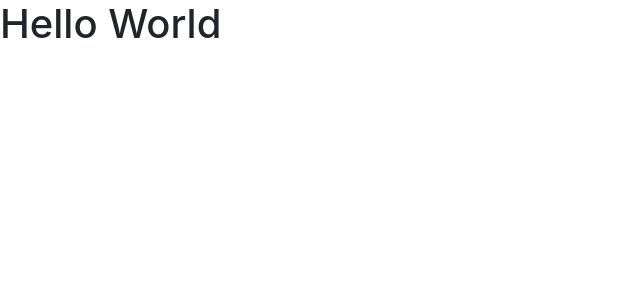
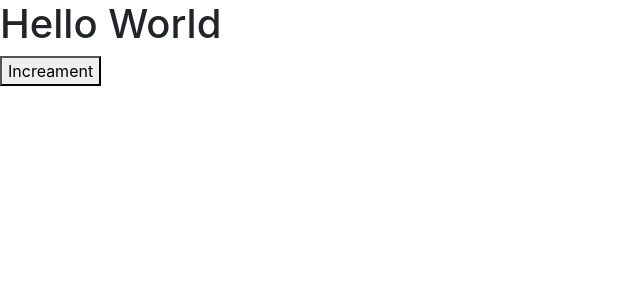
Before and after one commit to Jola-1/reactProjects, a React (Create React App) app in the folder counter-app/: page / in a window 1280 px wide. Shown: the top 300 px of the page, without its empty margins (0-640 px from the left). Built offline with nearby package versions, Linux system fonts and the light colour scheme.

Commit message:
adding button

```diff
--- a/counter-app/src/components/counter.jsx
+++ b/counter-app/src/components/counter.jsx
@@ -3,7 +3,10 @@ import React, { Component } from 'react';
 
 class Counter extends Component{
   render(){
-    return <h1>Hello World</h1>;
+    return (<div>
+      <h1>Hello World</h1>
+      <button>Increament</button>
+      </div>);
   }
 }
 
```
